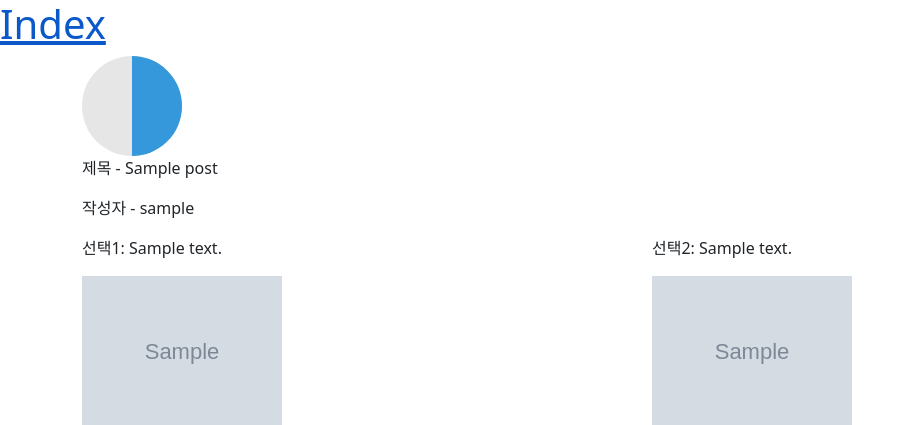
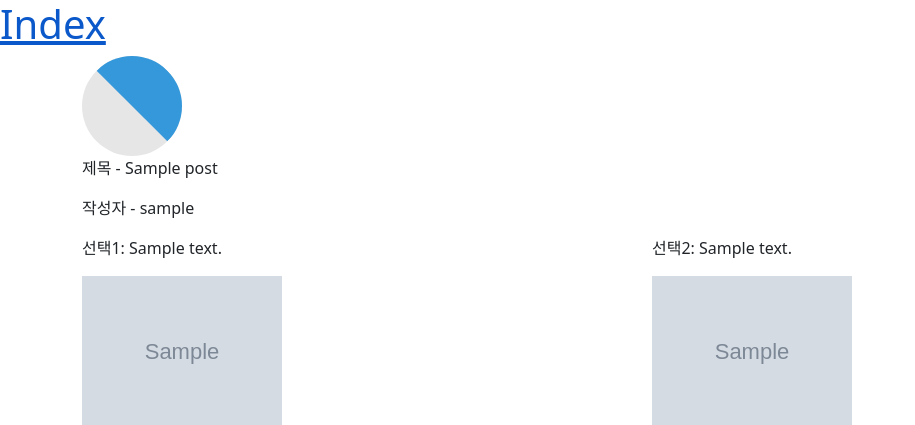
Before and after one commit to arrmadillo/django-balance_game, a Django app: page /posts/1/ in a window 1280 px wide. Shown: the top 425 px of the page, without its empty margins (0-915 px from the left). Run offline with Django 3.2, Linux system fonts and the light colour scheme; tables that the repository leaves empty hold one stand-in row (values such as "Sample post"); grey boxes marked "Sample" are stand-in pictures.

Commit message:
75% 원 만들기 진행중

```diff
--- a/posts/templates/posts/detail.html
+++ b/posts/templates/posts/detail.html
@@ -24,7 +24,11 @@
 
   .progress-circle-inner {
     clip: rect(0, 50px, 100px, 0);
-    transform: rotate(-180deg);
+    transform: rotate(-90deg);
+  }
+  .progress-circle-inner {
+    clip: rect(0, 50px, 100px, 0);
+    transform: rotate(-135deg) rotate(270deg);
   }
 </style>
 {% endblock style %}
```
